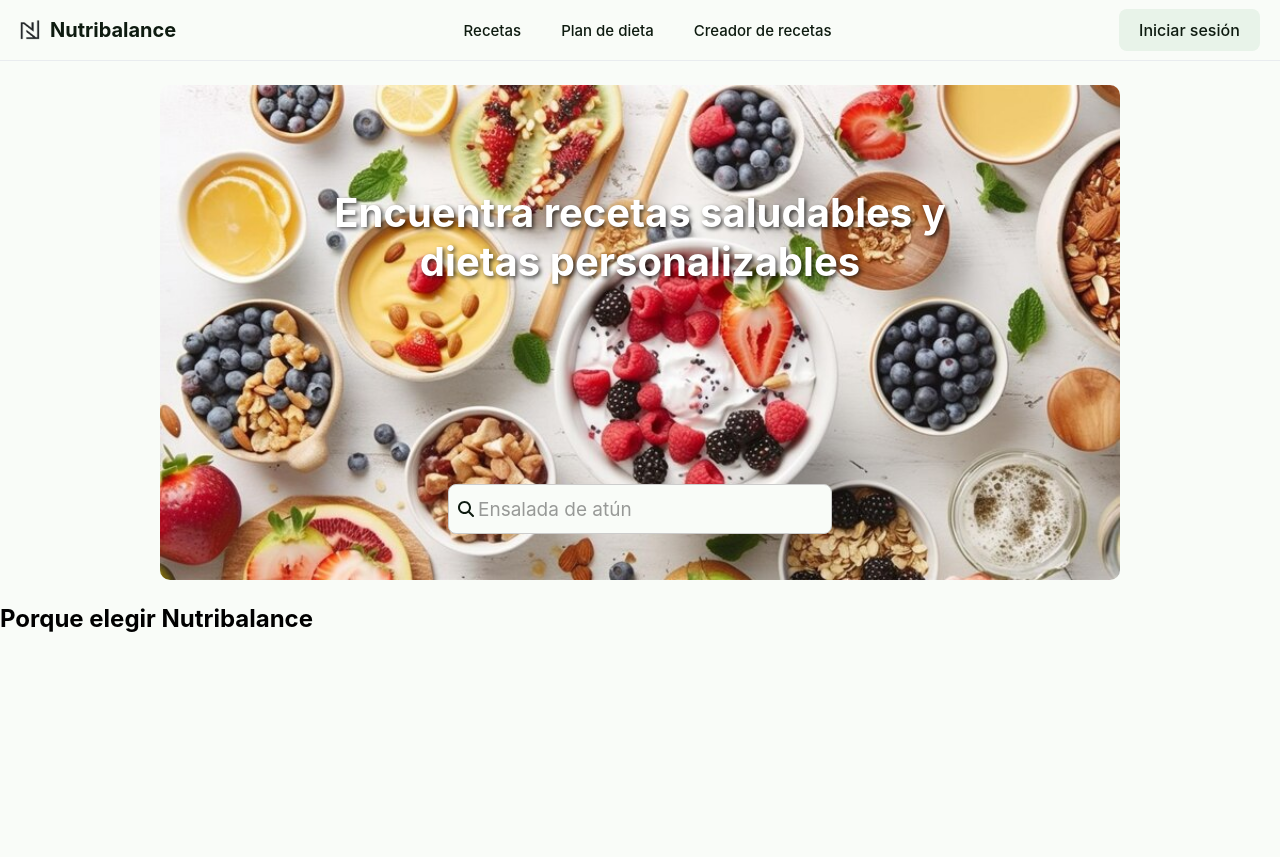
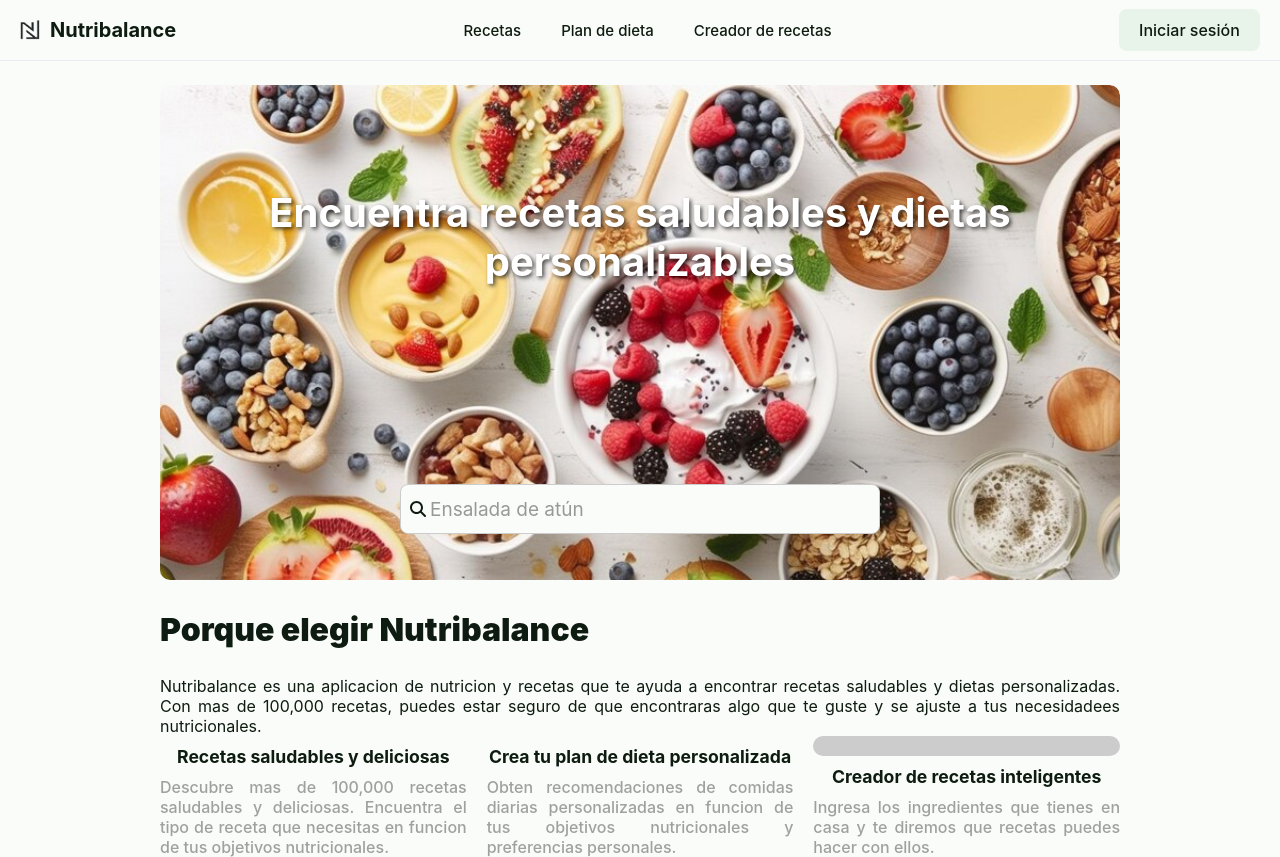
Before and after one commit to Squid6699/nutribalance-pw, a React (Vite) app in the folder frontend/: page / in a window 1280 px wide. Before the commit the page ends 800 px from the top, so only its background shows below. Built offline with nearby package versions, Linux system fonts and the light colour scheme; no server answers.

Commit message:
features

```diff
--- a/frontend/src/css/home.css
+++ b/frontend/src/css/home.css
@@ -3,10 +3,12 @@
     flex-direction: column;
     justify-content: center;
     padding-top: 25px;
+    align-items: center;
+    width: 100%;
 }
 
 .container-banner{
-    width: 100%;
+    width: 75%;
     height: 100%;
     border-radius: 10px;
     overflow: hidden;
@@ -15,12 +17,13 @@
 }
 
 .container-banner img {
-    width: 75%;
+    width: 100%;
     height: auto;
     border-radius: 10px;
 }
 
 .container-banner .title {
+    width: 100%;
     position: absolute;
     top: 25%;
     left: 50%;
@@ -35,5 +38,67 @@
     top: 85%;
     left: 50%;
     transform: translate(-50%, -50%);
-    width: 30%;
+    width: 50%;
 }
+
+.container-home .container-why{
+    display: flex;
+    flex-direction: column;
+    justify-content: center;
+    width: 75%;
+}
+
+.container-home .container-why .title{
+    font-weight: 1000;
+    font-size: 2rem;
+    color: var(--text-color);
+}
+
+.container-home .container-why span{
+    font-size: 1rem;
+    color: var(--text-color);
+    text-align: justify;
+}
+
+.container-home .container-features{
+    display: flex;
+    flex-direction: row;
+    flex-wrap: nowrap;
+    justify-content: center;
+    width: 75%;
+    gap: 20px;
+}
+
+.feature{
+    display: flex;
+    flex-direction: column;
+    justify-content: center;
+    align-items: center;
+    width: 100%;
+    gap: 10px;
+}
+
+.feature .feature-image{
+    width: 100%;
+    height: 100%;
+    background-color: #ccc;
+    border-radius: 10px;
+}
+
+.feature .feature-image img{
+    width: 100%;
+    height: 100%;
+}
+
+.feature .feature-title{
+    font-weight: 700;
+    font-size: 1.1rem;
+    color: var(--text-color);
+}
+
+.feature .feature-body{
+    font-weight: 500;
+    font-size: 1rem;
+    text-align: justify;
+    color: #a0a0a0
+}
--- a/frontend/src/pages/Home.tsx
+++ b/frontend/src/pages/Home.tsx
@@ -1,6 +1,10 @@
 import "../css/home.css";
 // import { useSesion } from "../hook/useSesion.ts";
 import banner from "../assets/banner.jpg";
+import chef from "../assets/chef_recetas.png";
+import plan_dieta from "../assets/crear_plan_dieta.jpg";
+import receta_inteligente from "../assets/crear_receta_inteligente.jpg";
+
 import Input from "../components/Input";
 import { useEffect, useState } from "react";
 import { FontAwesomeIcon } from "@fortawesome/react-fontawesome";
@@ -36,8 +40,54 @@ function Home() {
                 </div>
             </div>
 
-            <section>
-                <h1>Porque elegir Nutribalance</h1>
+            <section className="container-why">
+                <h1 className="title">Porque elegir Nutribalance</h1>
+                <span>
+                    Nutribalance es una aplicacion de nutricion y recetas que te ayuda a encontrar recetas
+                    saludables y dietas personalizadas. Con mas de 100,000 recetas, puedes estar seguro de
+                    que encontraras algo que te guste y se ajuste a tus necesidadees nutricionales.
+                </span>
+            </section>
+
+            <section className="container-features">
+                <div className="feature">
+                    <div className="feature-image">
+                        {/* <img src={chef} alt="Recetas saludables y deliciosas" /> */}
+                    </div>
+                    <span className="feature-title">
+                        Recetas saludables y deliciosas
+                    </span>
+                    <span className="feature-body">
+                        Descubre mas de 100,000 recetas saludables y deliciosas. Encuentra el tipo de receta que necesitas
+                        en funcion de tus objetivos nutricionales.
+                    </span>
+                </div>
+
+                <div className="feature">
+                    <div className="feature-image">
+                        {/* <img src={plan_dieta} alt="Crear tu plan de dieta personalizada" /> */}
+                    </div>
+                    <span className="feature-title">
+                        Crea tu plan de dieta personalizada
+                    </span>
+                    <span className="feature-body">
+                        Obten recomendaciones de comidas diarias personalizadas en funcion de tus objetivos
+                        nutricionales y preferencias personales.
+                    </span>
+                </div>
+
+                <div className="feature">
+                    <div className="feature-image">
+                        {/* <img src={receta_inteligente} alt="Creador de recetas inteligentes" /> */}
+                    </div>
+                    <span className="feature-title">
+                        Creador de recetas inteligentes
+                    </span>
+                    <span className="feature-body">
+                        Ingresa los ingredientes que tienes en casa y te diremos que recetas puedes hacer
+                        con ellos.
+                    </span>
+                </div>
             </section>
         </main>
     );
```
Also changed, not shown: frontend/src/assets/chef_recetas.jpg (deleted), frontend/src/assets/chef_recetas.png (added).
